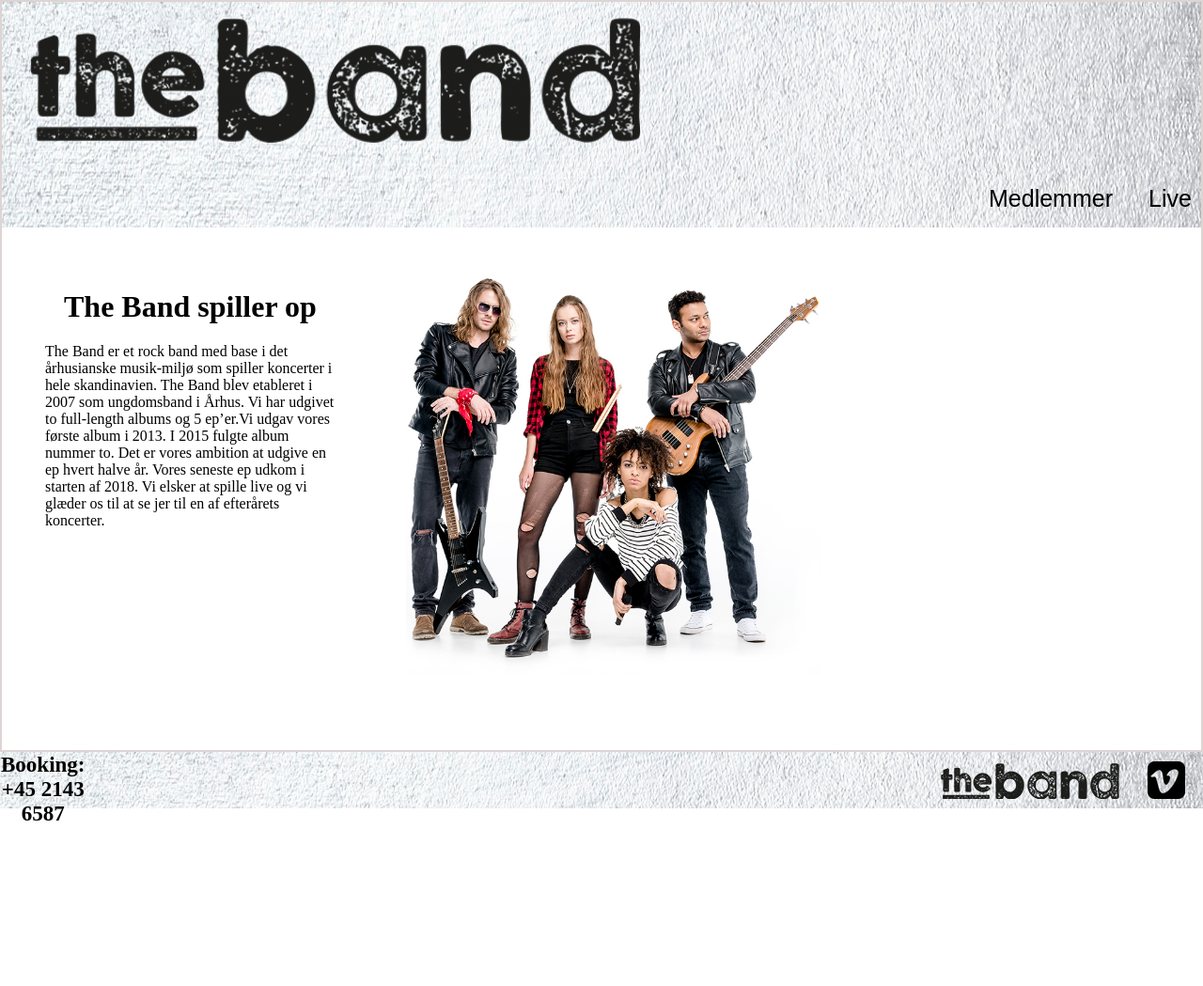
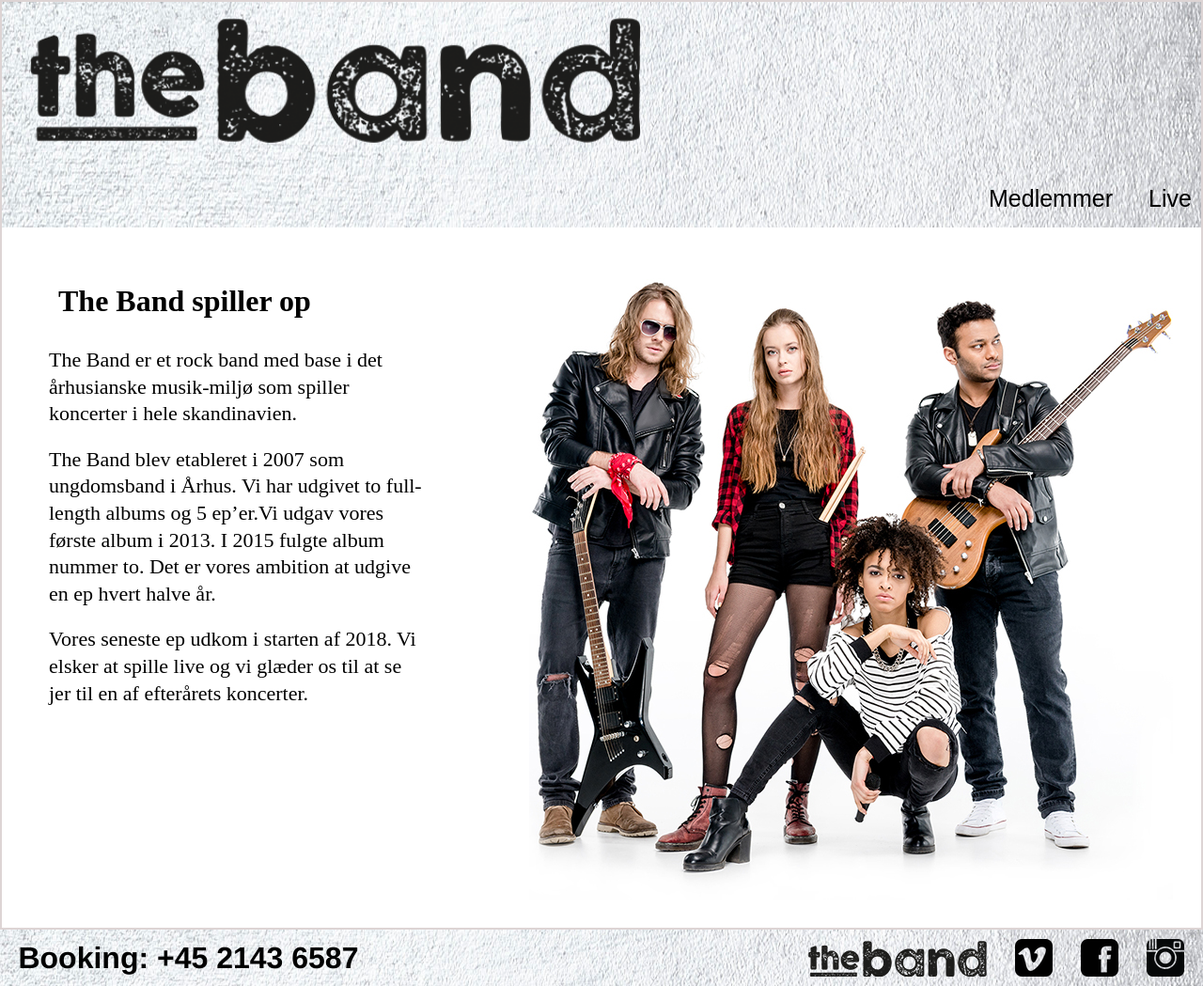
Before and after one commit to MRasch1/HF1-Opgave-TheBand, a plain HTML site: page Index.html in a window 1280 px wide. Shown: the top 1049 px of the page at 94% size. Before the commit the page ends 880 px from the top, so only its background shows below. Drawn offline with Linux system fonts and the light colour scheme.

Commit message:
opdatering 2 eller 3

```diff
--- a/Index.html
+++ b/Index.html
@@ -22,12 +22,14 @@
         <div class="content-row">
         <div class="content-text">
         <h1 class="title">The Band spiller op</h1>
-        <header>The Band er et rock band med base i det århusianske musik-miljø som spiller koncerter i hele skandinavien.
+        <p class="paragraph">The Band er et rock band med base i det århusianske musik-miljø som spiller koncerter i hele skandinavien.</p>
 
-            The Band blev etableret i 2007 som ungdomsband i Århus. Vi har udgivet to full-length albums og 5 ep’er.Vi udgav vores første album i 2013. I 2015 fulgte album nummer to. Det er vores ambition at udgive en ep hvert halve år.
+           <p class="paragraph">The Band blev etableret i 2007 som ungdomsband i Århus. Vi har udgivet to full-length albums og 5 ep’er.Vi udgav vores første album i 2013. I 2015 fulgte album nummer to. Det er vores ambition at udgive en ep hvert halve år.</p>
 
-            Vores seneste ep udkom i starten af 2018. Vi elsker at spille live og vi glæder os til at se jer til en af efterårets koncerter.</header>
+           <p class="paragraph">Vores seneste ep udkom i starten af 2018. Vi elsker at spille live og vi glæder os til at se jer til en af efterårets koncerter.</p>
         </div>
+        <div class="content-EmptyBox"></div>
+
             <img class="content-img" src="./img/theband.jpg" alt="index-content-img"></img>
         </div>
 
--- a/css/Layout.css
+++ b/css/Layout.css
@@ -19,16 +19,11 @@
 .content-row{
     display: flex;
     flex-direction: row;
-    flex: 1000;
-    padding: 3px;
-    margin: 3px;
-    width: 900px;
-    height: 500px;
+    flex: 1500;
 }
 
 .content-text{
-    display: flexbox;
-    flex-direction: row;
+    flex: 500;
     width: 450px;
     padding: 40px;
 }
@@ -38,10 +33,23 @@
     margin: 10px;
 }
 
+.paragraph
+{
+    padding: 10px;
+    text-align: left;
+    line-height: 1.3;
+    font-size: 22px;
+}
+
+.content-EmptyBox
+{
+    flex: 40;
+}
+
+
 .content-img{
     display: flex;
-    height: 500px;
-    width: 500px;
+    flex: 700;
     padding: 30px;
 }
 
@@ -103,9 +111,11 @@
 }
 
 .footer-Kontakt-nummer{
-    font-size: 23px;
-    font-weight: bolder;
-    width: 255px;
+    font-family:'Franklin Gothic Medium', 'Arial Narrow', Arial, sans-serif ;
+    font-size: 32px;
+    font-weight: bold;
+    flex: 400px;
+    width: 250px;
     padding: 1px;
     margin: auto;
     text-align: center;
@@ -117,10 +127,11 @@
 }
 
 .footer-emptySpace{
-    flex: 50px 200px;
+    flex: 200px;
     margin: 10px;
     padding: 5px;
-    width: 880px;
+    /* width: 800px; */
+    margin-right: 80px;
 }
 
 .footer-theBand-logo{
```
